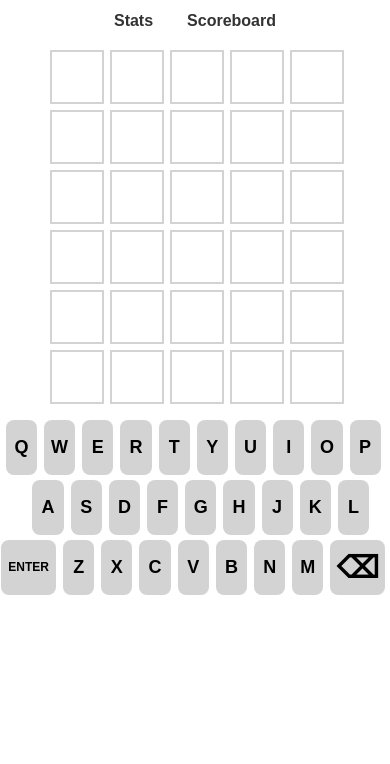
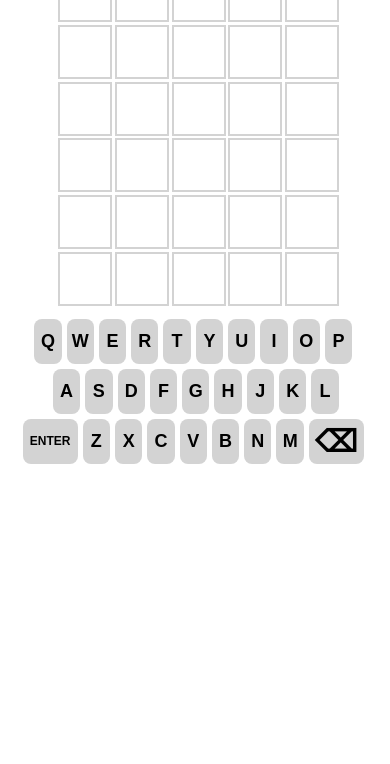
Before and after one commit to JochemDeen/SpelletjesMetHannie, a website: page public/mastermind.html in a window 390 px wide. Shown: the part 80-844 px from the top of the page. Drawn offline with Linux system fonts and the light colour scheme; no server answers.

Commit message:
Slight cosmetic changes

```diff
--- a/public/css/mastermind.css
+++ b/public/css/mastermind.css
@@ -117,6 +117,13 @@
 
   /* Existing styles adjusted for mobile */
 @media (max-width: 768px) {
+
+  #game-container {
+    grid-template-columns: repeat(5, minmax(40px, 12vw));
+    grid-template-rows: repeat(6, minmax(40px, 12vw));
+}
+
+
   #keyboard {
     width: 95vw;
   }
@@ -145,3 +152,20 @@
 
 
 }
+@media (max-width: 420px) {
+  h1 {
+    display: none;
+  }
+
+  .key {
+    width: 7vw;
+    height: 45px;
+  }
+  .keyboard-row {
+    gap: 5px;
+  }
+  #row-2 {
+    margin-left: 5px;
+  }
+
+}
--- a/public/mastermind.html
+++ b/public/mastermind.html
@@ -5,6 +5,13 @@
   <title>Mastermind</title>
   <link rel="stylesheet" href="/css/mastermind.css">
   <meta name="viewport" content="width=device-width, initial-scale=1.0">
+  <link rel="icon" type="image/png" href="/favicon-96x96.png" sizes="96x96" />
+<link rel="icon" type="image/svg+xml" href="/favicon.svg" />
+<link rel="shortcut icon" href="/favicon.ico" />
+<link rel="apple-touch-icon" sizes="180x180" href="/apple-touch-icon.png" />
+<link rel="manifest" href="/site.webmanifest" />
+
+
 </head>
 <body>
     <h1>Raad het woord</h1>
```
Also changed, not shown: public/dashboard.html (+6 -0 lines), public/apple-touch-icon.png (added), public/favicon-96x96.png (added), public/favicon.ico (added), public/favicon.svg (added), public/site.webmanifest (added), public/web-app-manifest-192x192.png (added), public/web-app-manifest-512x512.png (added).
